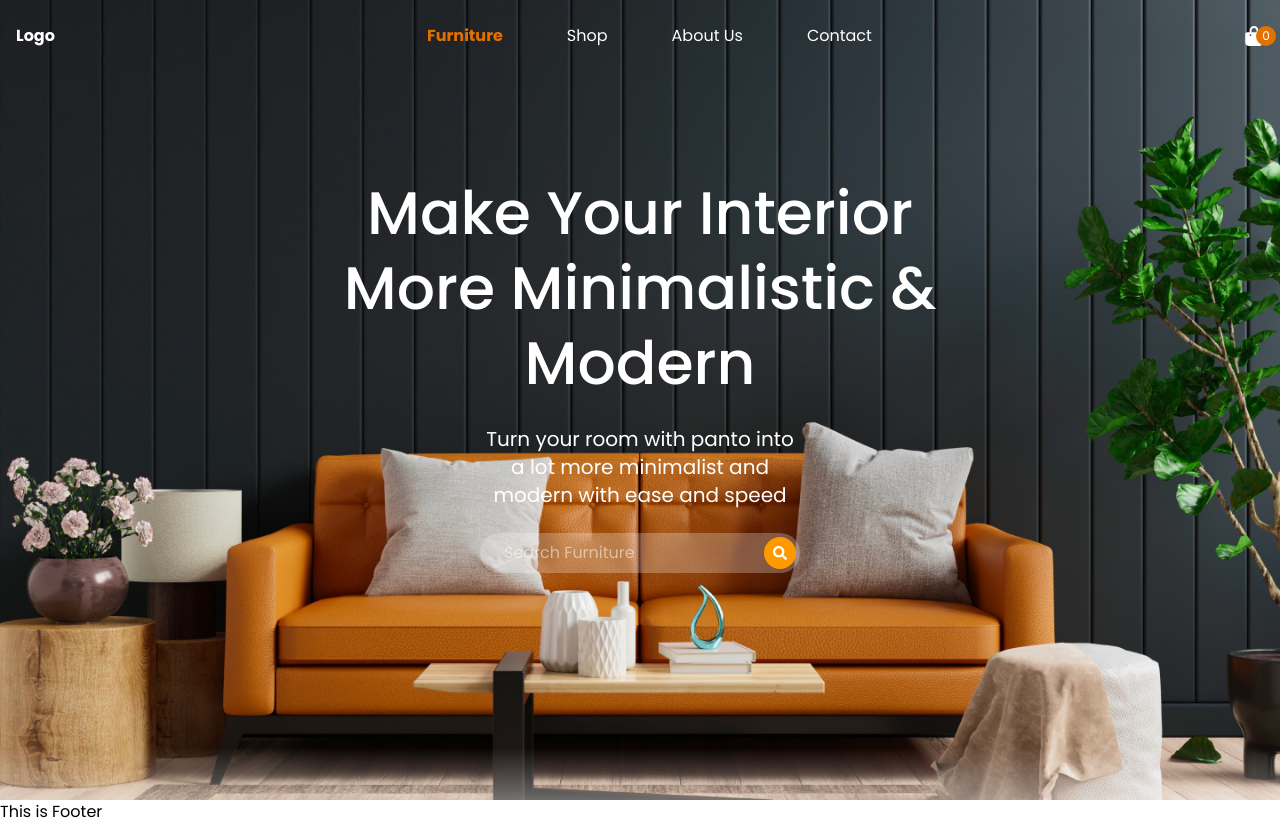
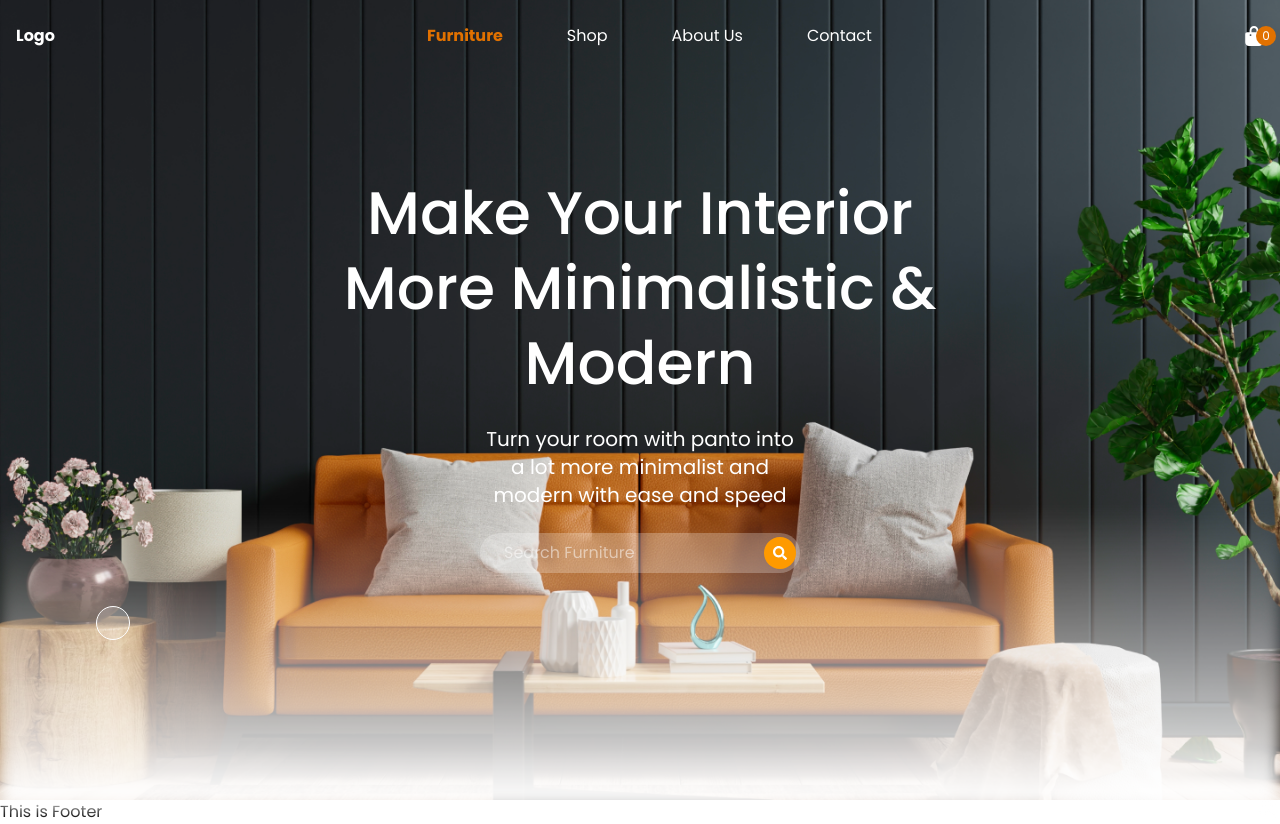
Before and after one commit to shuvo2o/fancy-furniture, a React (Vite) app: page / in a window 1280 px wide. Built offline with nearby package versions, Linux system fonts and the light colour scheme.

Commit message:
tooltips done

```diff
--- a/src/pages/home/Hero.jsx
+++ b/src/pages/home/Hero.jsx
@@ -23,6 +23,23 @@ const Hero = () => {
                     </div>
                 </div>
             </div>
+            {/* blur effect and tooltips */}
+            <div className='absolute inset-x-0 bottom-0 -mb-2 h-3/4 bg-gradient-to-t from-white via-transparent to-transparent blur-sm'/>
+            {/* tooltips */}
+            <div className='absolute bottom-40 left-24 group'>
+                <button className='relative p-4 text-xl rounded-full border-1 bg-white/20'>
+                <div className='absolute hidden p-2 mb-3 space-x-1 transform -translate-x-1/2 rounded shadow-md group-hover:flex bg-white/20 bottom-full left-1/2-lg'>
+                    <div className='bg-red-700 border-white rounded-full size-6'/>
+                    <div className='bg-green-700 border-white rounded-full size-6'/>
+                    <div className='bg-blue-700 border-white rounded-full size-6'/>
+                    {/* tooltip arrow */}
+                   <div className="absolute left-1/2 -bottom-2 w-0 h-0 -translate-x-1/2 border-l-[8px] border-r-[8px] border-t-[8px] border-l-transparent border-r-transparent border-t-white/35"></div>
+                </div>
+                </button>
+
+            </div>
+
+
 
         </section>
     );
```
